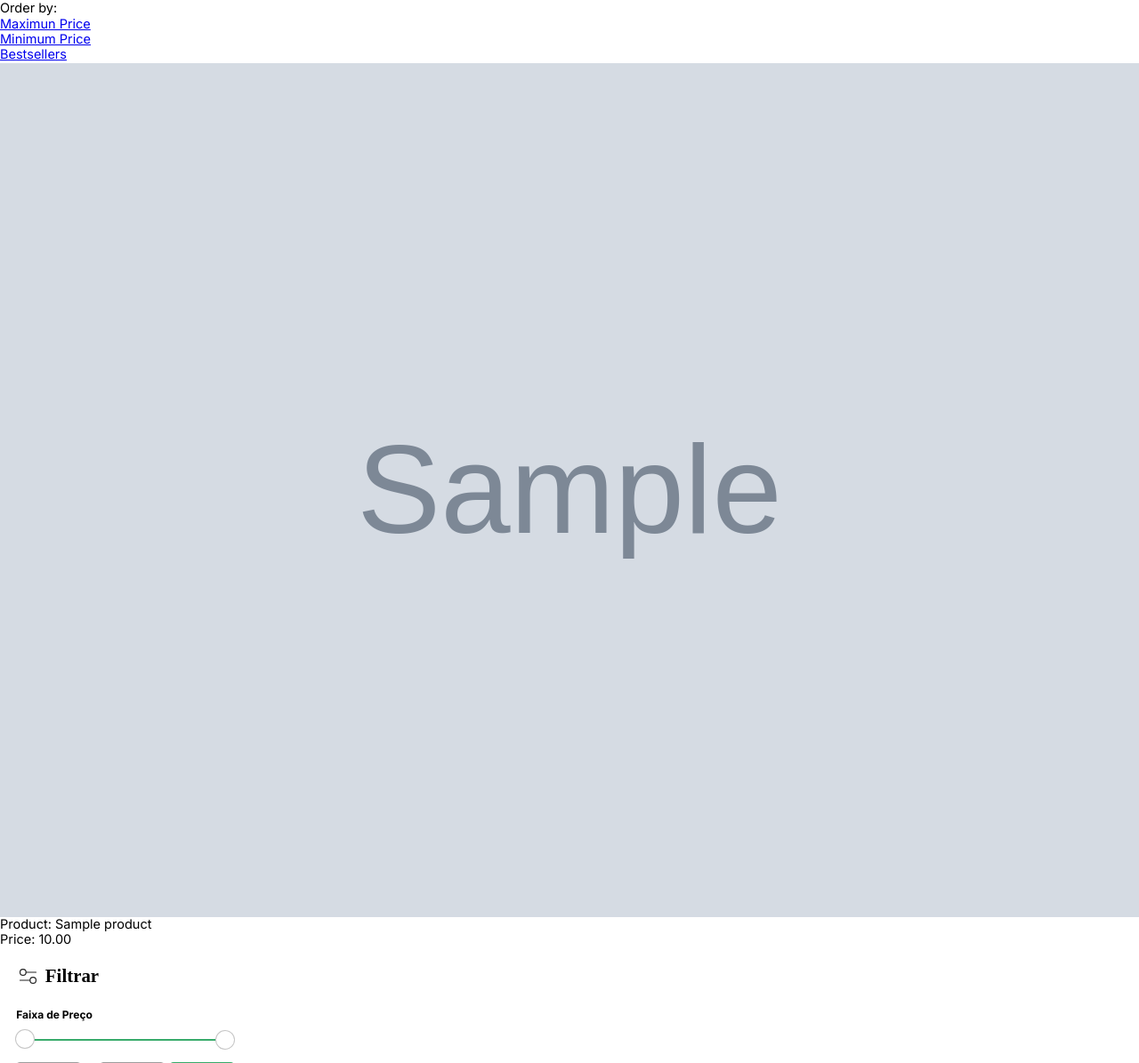
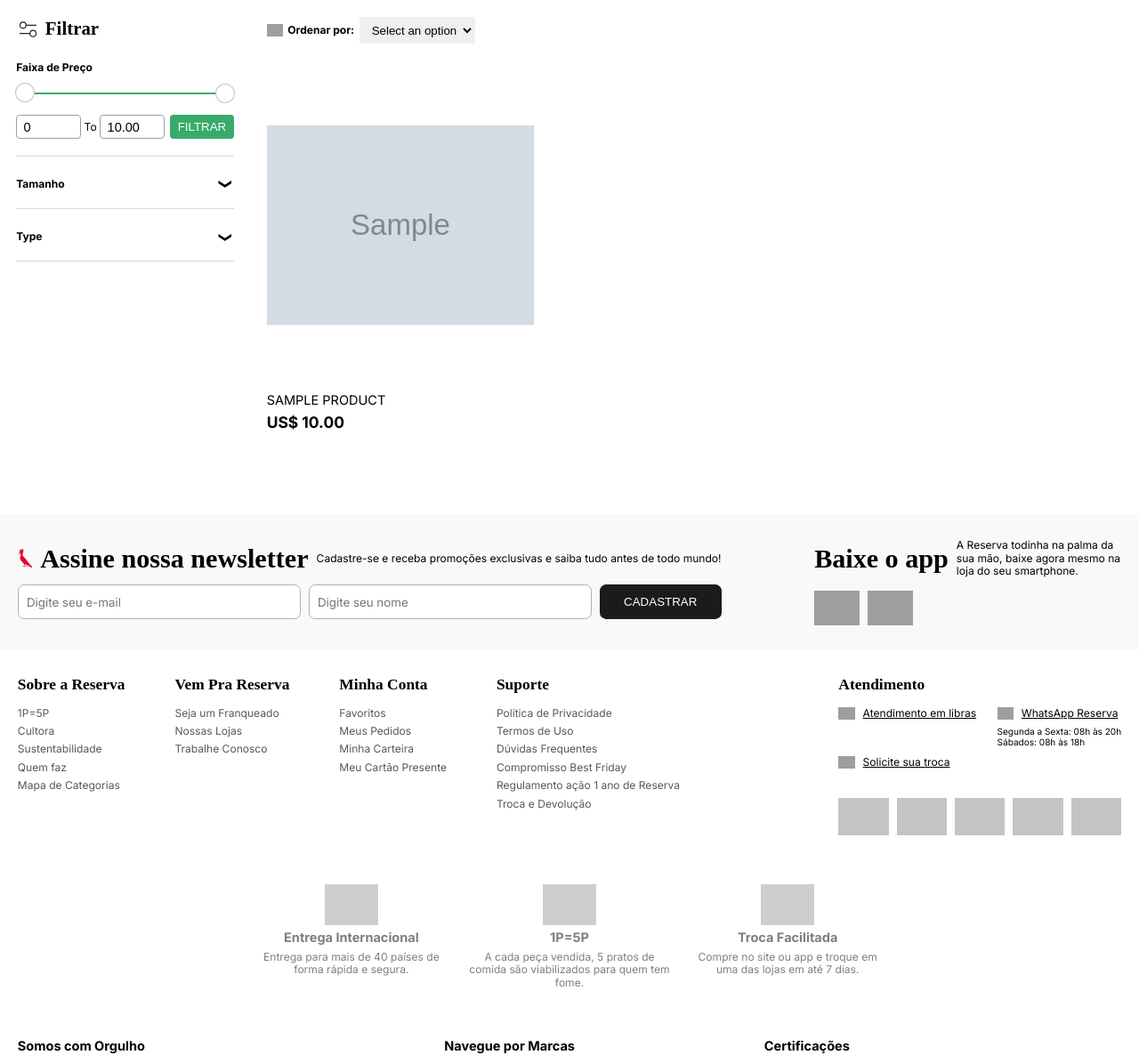
Before and after one commit to CassianoOliveira23/ecommerce, a Django app: page /store/ in a window 1280 px wide. Shown: the part 103-1298 px from the top of the page at 89% size. Run offline with Django 5.2, Linux system fonts and the light colour scheme; a user stored in the database is signed in; tables that the repository leaves empty hold one stand-in row (values such as "Sample post"); grey boxes marked "Sample" are stand-in pictures; grey boxes are pictures that could not be loaded.

Commit message:
frontend store

```diff
--- a/ecommerce/static/js/main.js
+++ b/ecommerce/static/js/main.js
@@ -4,6 +4,6 @@ var items = document.getElementsByClassName("order-item")
 
 for(i=0; i < items.length; i++){
     items[i]
-    url.searchParams.set("order", items[i].name);
-    items[i].href = url.href;
+    url.searchParams.set("order", items[i].value);
+    items[i].value = url.href;
 }
--- a/ecommerce/store/templates/store.html
+++ b/ecommerce/store/templates/store.html
@@ -3,30 +3,6 @@
 {% load l10n %}
 
 {% block body %}
-
-    <div>
-        <ul>
-            Order by:
-            <li><a href="#" class="order-item" name="max-price">Maximun Price</a></li>
-            <li><a href="#" class="order-item" name="min-price">Minimum Price</a></li>
-            <li><a href="#" class="order-item" name="best-sellers">Bestsellers</a></li>
-        <ul>
-
-        {% for product in products %}
-            <a href="{% url 'see_product' product.id %}">
-                <img src="{{ product.image.url }}" width="300" heigth="450">
-            </a>
-
-            <p>Product: {{ product.name }}</p>
-
-            <p>Price: {{ product.price }}</p>
-        {% endfor %}
-    </div>
-
-
-
-
-
     <main class="principal principal--padding-b">
         <section class="loja">
           <form class="menu" method="POST" action="">
@@ -165,6 +141,52 @@
           </form>
 
 
+          <div class="produtos">
+            <div class="produtos__cabecalho">
+              <button class="produtos__cabecalho-filtrar">Filtrar</button>
+
+              <div class="produtos__cabecalho-ordenarpor">
+                <div class="produtos__cabecalho-imgicone">
+                  <img
+                    class="produtos__cabecalho-icone"
+                    src="{% static 'images/sort-vertical-svgrepo-com.svg'%}"
+                    alt=""
+                  />
+                </div>
+                <p class="produtos__subtitulo">Ordenar por:</p>
+                <select class="produtos__select" onchange="redirectToPage()">
+                  <option  value="">Select an option</option>
+                  <option class="order-item" value="max-price">Highest Price</option>
+                  <option  class="order-item" value="min-price">Lowest Price</option>
+                  <option  class="order-item" value="best-sellers">Bestsellers</option>
+                </select>
+              </div>
+
+            </div>
+
+            <div class="produtos__grade">
+              {% for product in products %}
+                <a
+                  href="{% url 'see_product' product.id %}"
+                  class="produto">
+                  <div class="produto__imagem">
+                    <img
+                      src="{{ product.image.url }}"
+                      alt="Imagem do Produto"
+                    />
+                  </div>
+
+                  <div class="produto__textos">
+                    <p class="produto__titulo">{{ product.name }}</p>
+                    <div class="produto__preco">
+                      <p class="produto__avista">US$ {{ product.price }}</p>
+                    </div>
+                  </div>
+                </a>
+              {% endfor %}
+            </div>
+          </div>
+
         </section>
-      </main>
+    </main>
 {% endblock %}
```
